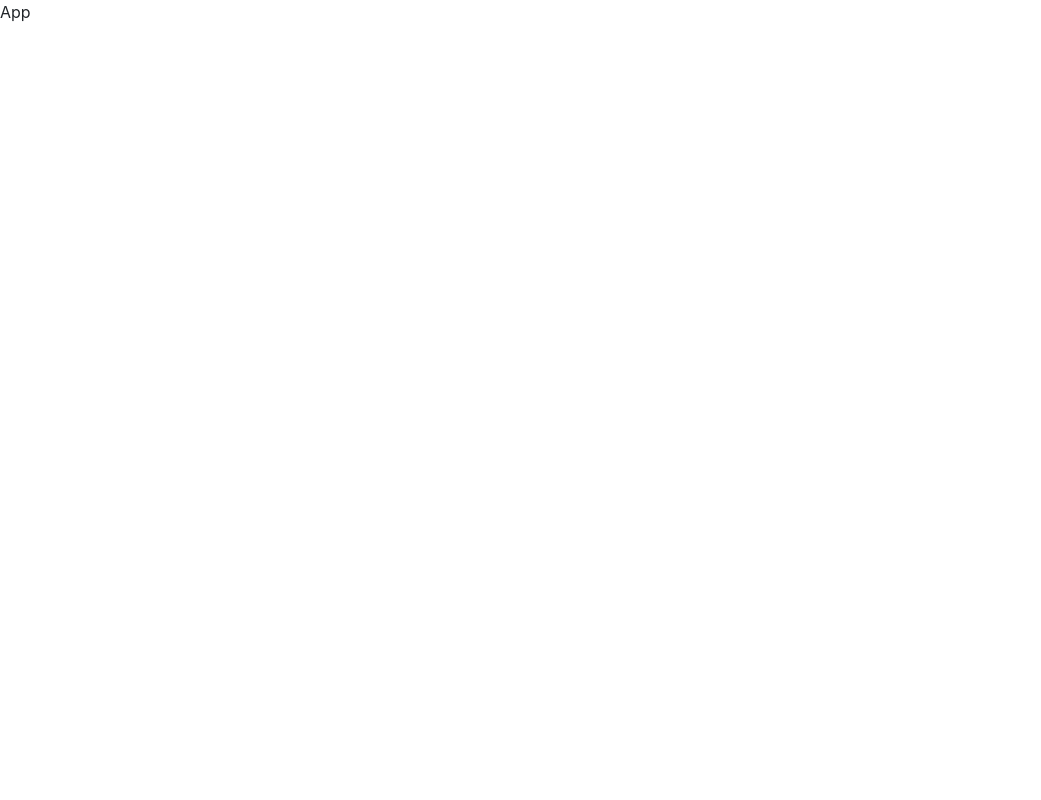
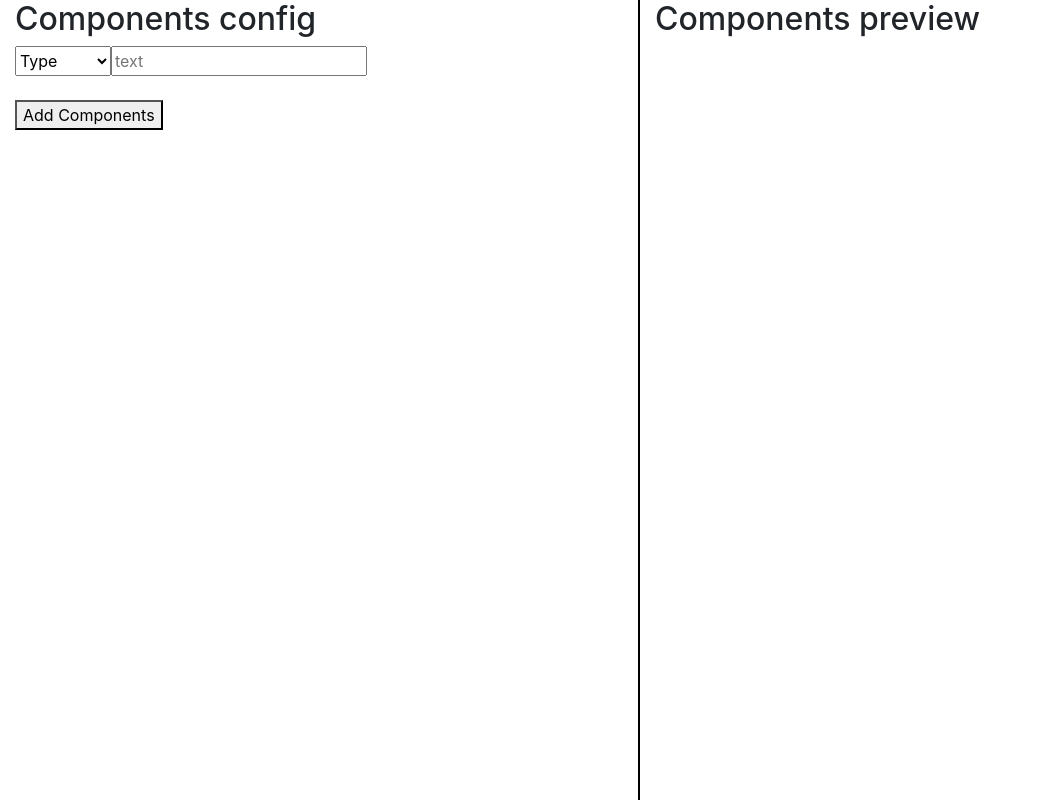
Before and after one commit to AntonChetveryk/jappware, a React (Create React App) app: page / in a window 1280 px wide. Shown: the whole page, without its empty margins (0-1041 px from the left). Built offline with nearby package versions, Linux system fonts and the light colour scheme.

Commit message:
gh-pages

```diff
--- a/src/App.js
+++ /dev/null
@@ -1,7 +0,0 @@
-import React from "react";
-
-function App() {
-  return <div className="App">App</div>;
-}
-
-export default App;
--- /dev/null
+++ b/src/components/App.js
@@ -0,0 +1,64 @@
+import React from "react";
+//import Field from "./Field";
+import ComponentConfig from "./ComponentConfig";
+import Preview from "./Preview";
+
+class App extends React.Component {
+  state = {
+    values: {
+      firstSelect: "",
+      firstInput: "",
+    },
+    showElements: false,
+  };
+
+  onClick = (e) => {
+    e.preventDefault();
+    console.log("click");
+    this.setShowElements();
+  };
+
+  setShowElements = () => {
+    this.setState((state) => {
+      return { showElements: !state.showElements };
+    });
+  };
+
+  onChange = (e) => {
+    e.persist();
+    this.setState((state) => ({
+      values: {
+        ...state.values,
+        [e.target.name]: e.target.value,
+      },
+    }));
+  };
+
+  render() {
+    const { values, showElements } = this.state;
+
+    return (
+      <div className="App">
+        <div className="container-fluid">
+          <div className="row">
+            <div className="config col-6">
+              <h2> Components config</h2>
+              <form>
+                <ComponentConfig onChange={this.onChange} values={values} />
+                <button onClick={this.onClick} className="mt-4">
+                  {!showElements ? "Add Components" : "Delete component"}
+                </button>
+              </form>
+            </div>
+            <div className="preview col-6">
+              <h2> Components preview</h2>
+              <Preview values={values} showElements={showElements} />
+            </div>
+          </div>
+        </div>
+      </div>
+    );
+  }
+}
+
+export default App;
--- /dev/null
+++ b/src/components/ComponentConfig.js
@@ -0,0 +1,51 @@
+import React from "react";
+import styled from "styled-components";
+import Field from "./Field";
+
+const Wrapper = styled.section`
+  display: flex;
+`;
+
+const types = ["text", "password"];
+
+export default class ComponentConfig extends React.Component {
+  getOptionsItems = (items) => {
+    const defaultOption = (
+      <option key={"Type"} value={""}>
+        Type
+      </option>
+    );
+    return [
+      defaultOption,
+      ...items.map((item) => (
+        <option key={item} value={item}>
+          {item}
+        </option>
+      )),
+    ];
+  };
+
+  render() {
+    const { values, onChange } = this.props;
+    return (
+      <Wrapper>
+        <select
+          id="firstSelect"
+          name="firstSelect"
+          value={values.firstSelect}
+          onChange={onChange}
+        >
+          {this.getOptionsItems(types)}
+        </select>
+        <Field
+          id="firstInput"
+          type="text"
+          placeholder="text"
+          name="firstInput"
+          value={values.firstInput}
+          onChange={onChange}
+        />
+      </Wrapper>
+    );
+  }
+}
--- /dev/null
+++ b/src/components/Field.js
@@ -0,0 +1,20 @@
+import React from "react";
+
+const Field = (props) => {
+  const { id, labelText, type, placeholder, name, value, onChange } = props;
+  return (
+    <div>
+      <label htmlFor={id}>{labelText}</label>
+      <input
+        id={id}
+        type={type}
+        placeholder={placeholder}
+        name={name}
+        value={value}
+        onChange={onChange}
+      />
+    </div>
+  );
+};
+
+export default Field;
--- /dev/null
+++ b/src/components/Preview.js
@@ -0,0 +1,26 @@
+import React from "react";
+import styled from "styled-components";
+import Field from "./Field";
+
+const WrapperPreview = styled.section``;
+
+export default class Preview extends React.Component {
+  render() {
+    const { values, showElements } = this.props;
+    return (
+      <>
+        {showElements ? (
+          <WrapperPreview>
+            <label htmlFor="input">{values.firstInput}</label>
+            <Field
+              id="input"
+              type={values.firstSelect}
+              placeholder="Item"
+              name="input"
+            />
+          </WrapperPreview>
+        ) : null}
+      </>
+    );
+  }
+}
--- a/src/index.js
+++ b/src/index.js
@@ -1,8 +1,9 @@
 import React from "react";
 import ReactDOM from "react-dom";
 import "./styles/index.css";
+import "./styles/styles.css";
 import "bootstrap/dist/css/bootstrap.min.css";
-import App from "./App";
+import App from "./components/App";
 import * as serviceWorker from "./serviceWorker";
 
 ReactDOM.render(
--- /dev/null
+++ b/src/styles/styles.css
@@ -0,0 +1,13 @@
+html,
+body {
+  box-sizing: border-box;
+}
+
+.config,
+.preview {
+  height: 100vh;
+}
+
+.config {
+  border-right: 2px solid black;
+}
```
Also changed, not shown: package.json (+8 -3 lines), 1 other file (tests, documents, lock files or other folders).
